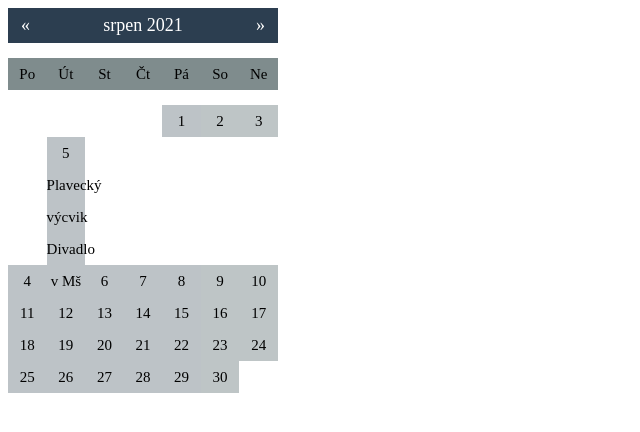
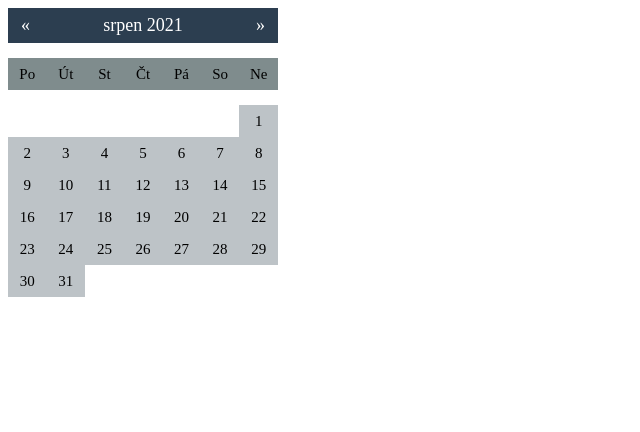
Before and after one commit to tomas-hartman/wp-simple-calendar, a Vue app: page / in a window 1280 px wide. Shown: the top 432 px of the page, without its empty margins (0-640 px from the left). Built offline with nearby package versions, Linux system fonts and the light colour scheme.

Commit message:
dev (Calendar): wip

```diff
--- a/src/App.vue
+++ b/src/App.vue
@@ -1,20 +1,14 @@
 <template>
-    <Calendar :data="sample" />
+    <Calendar />
 </template>
 
 <script>
 import Calendar from './components/Calendar.vue';
-import { sample } from './samples/data';
 
 export default {
   name: 'App',
   components: {
     Calendar,
-  },
-  data () {
-    return {
-      sample,
-    };
   },
   // updated() {
   //   console.log(sample);
--- a/src/components/Calendar.vue
+++ b/src/components/Calendar.vue
@@ -1,37 +1,35 @@
 <template>
-    <MonthController :month="month" :year="year" />
+    <MonthController :month="today.getMonth()" :year="today.getFullYear()" />
     <div class="swpc-body">
-      <div class="weekdays">
-        <ul class="swp-cal-weekdays">
-          <li v-bind:key="weekday" v-for="weekday in weekdays">{{weekday}}</li>
-        </ul>
-      </div>
-      <Days :month="month" :year="year" :data="data" />
+      <WeekdaysHeader />
+      <Days :data="monthData" />
     </div>
 </template>
 
 <script>
 import MonthController from './MonthController.vue';
+import WeekdaysHeader from './WeekdaysHeader.vue';
 import Days from './Days.vue';
+import getWeeks from '../js/getWeeks';
 
 export default {
   name: 'Calendar',
-  props: {
-    data: Array,
-  },
   data () {
     return {
-      weekdays: ['Po', 'Út', 'St', 'Čt', 'Pá', 'So', 'Ne'],
-      month: 7,
-      year: 2021,
+      today: new Date(),
+      /** This should be 1.X.20XY according to the relative month */
+      relativeMonth: new Date(),
+      monthOffset: 0,
+      monthData: getWeeks(this.monthOffset),
     };
   },
   created () {
-    console.log(this.weekdays, this.month, this.year);
+    // console.log(this.today, this.monthData);
   },
   components: {
     MonthController,
     Days,
+    WeekdaysHeader,
   },
 };
 </script>
--- a/src/components/Days.vue
+++ b/src/components/Days.vue
@@ -1,7 +1,7 @@
 <template>
   <ul class="days">
     <li
-      v-for="day in days"
+      v-for="day in data"
       :key="day"
       v-bind:class="[(day.day === 6 || day.day === 7) && weekendCls]"
     >
@@ -63,49 +63,10 @@ import { sample } from '../samples/data';
 export default {
   name: 'Days',
   props: {
-    month: Number,
-    year: Number,
-    data: Object,
+    data: Array,
   },
   data () {
     return {
-      days: [
-        { day: 1 },
-        { day: 2 },
-        { day: 3 },
-        { day: 4 },
-        { date: 1, day: 5 },
-        { date: 2, day: 6 },
-        { date: 3, day: 7 },
-        { date: 4, day: 1 },
-        { date: 5, day: 2, events: [sample[9], sample[16]] },
-        { date: 6, day: 3 },
-        { date: 7, day: 4 },
-        { date: 8, day: 5 },
-        { date: 9, day: 6 },
-        { date: 10, day: 7 },
-        { date: 11, day: 1 },
-        { date: 12, day: 2 },
-        { date: 13, day: 3 },
-        { date: 14, day: 4 },
-        { date: 15, day: 5 },
-        { date: 16, day: 6 },
-        { date: 17, day: 7 },
-        { date: 18, day: 1 },
-        { date: 19, day: 2 },
-        { date: 20, day: 3 },
-        { date: 21, day: 4 },
-        { date: 22, day: 5 },
-        { date: 23, day: 6 },
-        { date: 24, day: 7 },
-        { date: 25, day: 1 },
-        { date: 26, day: 2 },
-        { date: 27, day: 3 },
-        { date: 28, day: 4 },
-        { date: 29, day: 5 },
-        { date: 30, day: 6 },
-        { day: 7 },
-      ],
       daysBefore: 3,
       daysAfter: 3,
       daysInMonth: 30,
@@ -115,9 +76,7 @@ export default {
     };
   },
   created () {
-    console.log(this.month);
-    console.log(this.year);
-    console.log(this.data);
+    // console.log(this.data);
   },
 };
 </script>
--- /dev/null
+++ b/src/components/WeekdaysHeader.vue
@@ -0,0 +1,18 @@
+<template>
+  <div class="weekdays">
+    <ul class="swp-cal-weekdays">
+      <li :key="weekday" v-for="weekday in weekdays">{{weekday}}</li>
+    </ul>
+  </div>
+</template>
+
+<script>
+export default {
+  name: 'WeekdaysHeader',
+  data () {
+    return {
+      weekdays: ['Po', 'Út', 'St', 'Čt', 'Pá', 'So', 'Ne'],
+    };
+  },
+};
+</script>
--- /dev/null
+++ b/src/js/getMonths.mjs
@@ -0,0 +1,25 @@
+export default function getMonthMeta (monthOffset) {
+  const today = new Date(); // date of today
+
+  const firstDayOfMonth = new Date(today.getFullYear(), today.getMonth() + monthOffset);
+  const firstDayOfNextMonth = new Date(firstDayOfMonth.getFullYear(), firstDayOfMonth.getMonth() + 1);
+  const lastDayOfMonth = new Date(firstDayOfMonth.getFullYear(), firstDayOfMonth.getMonth() + 1, 0);
+  const lastDayOfPrevMonth = new Date(firstDayOfMonth.getFullYear(), firstDayOfMonth.getMonth(), 0);
+  const displayedMonth = firstDayOfMonth.getMonth() + 1;
+
+  // při přeměně času na zimní může mít jiný počet hodin @todo je správně floor?!
+  const numOfDays = Math.floor((firstDayOfNextMonth - firstDayOfMonth) / (1000 * 60 * 60 * 24));
+  const daysArr = [];
+
+  for (let i = 1; i <= numOfDays; i++) {
+    daysArr.push(i);
+  }
+
+  return {
+    firstDayOfMonth, firstDayOfNextMonth, lastDayOfMonth, lastDayOfPrevMonth, displayedMonth, daysArr,
+  };
+}
+
+// console.log(getMonthMeta(0));
+
+// module.exports = getMonthMeta;
--- /dev/null
+++ b/src/js/getWeeks.mjs
@@ -0,0 +1,59 @@
+import getMonthMeta from './getMonths.mjs';
+
+const createDayMeta = (date, weekdayNum, isWeekend = false) => {
+  return {
+    date,
+    weekdayNum,
+    isWeekend,
+  };
+};
+
+/**
+ * Hlavní funkce
+ * Vygeneruje strukturu kalendáře pro jednotlivé dny
+ * @returns DOM s vytvořenými elementy pro jednotlivé dny
+ * @access main generování kalendáře a refreshData()
+ */
+export default function getWeeks () {
+  const { daysArr, firstDayOfMonth } = getMonthMeta(0);
+
+  // const days = document.createElement('ul');
+  // const daysArr = [];
+  const days = [];
+  // days.setAttribute('class', 'days');
+
+  let firstWeekConst = false;
+  let firstDay = firstDayOfMonth.getDay();
+
+  if (firstDay === 0) {
+    firstDay = 7;
+  }
+
+  while (daysArr.length > 0) {
+    for (let i = 1; i < 8; i++) {
+      if (i >= firstDay && !firstWeekConst) { // Případ, kdy měsíc začíná o víkendu
+        const daysArrItem = daysArr.shift();
+        const isWeekend = (i === 6 || i === 7);
+        const dayElm = createDayMeta(daysArrItem, i, isWeekend);
+        firstWeekConst = true;
+
+        days.push(dayElm); // RENDER FULL
+        continue;
+      }
+
+      if (firstWeekConst && daysArr.length > 0) {
+        const daysArrItem = daysArr.shift();
+        const isWeekend = (i === 6 || i === 7);
+        const dayElm = createDayMeta(daysArrItem, i, isWeekend);
+
+        days.push(dayElm); // RENDER FULL
+        continue;
+      }
+
+      days.push(createDayMeta(null, i)); // RENDER EMPTY
+    }
+  }
+  return days;
+}
+
+// console.log(getWeeks());
```
